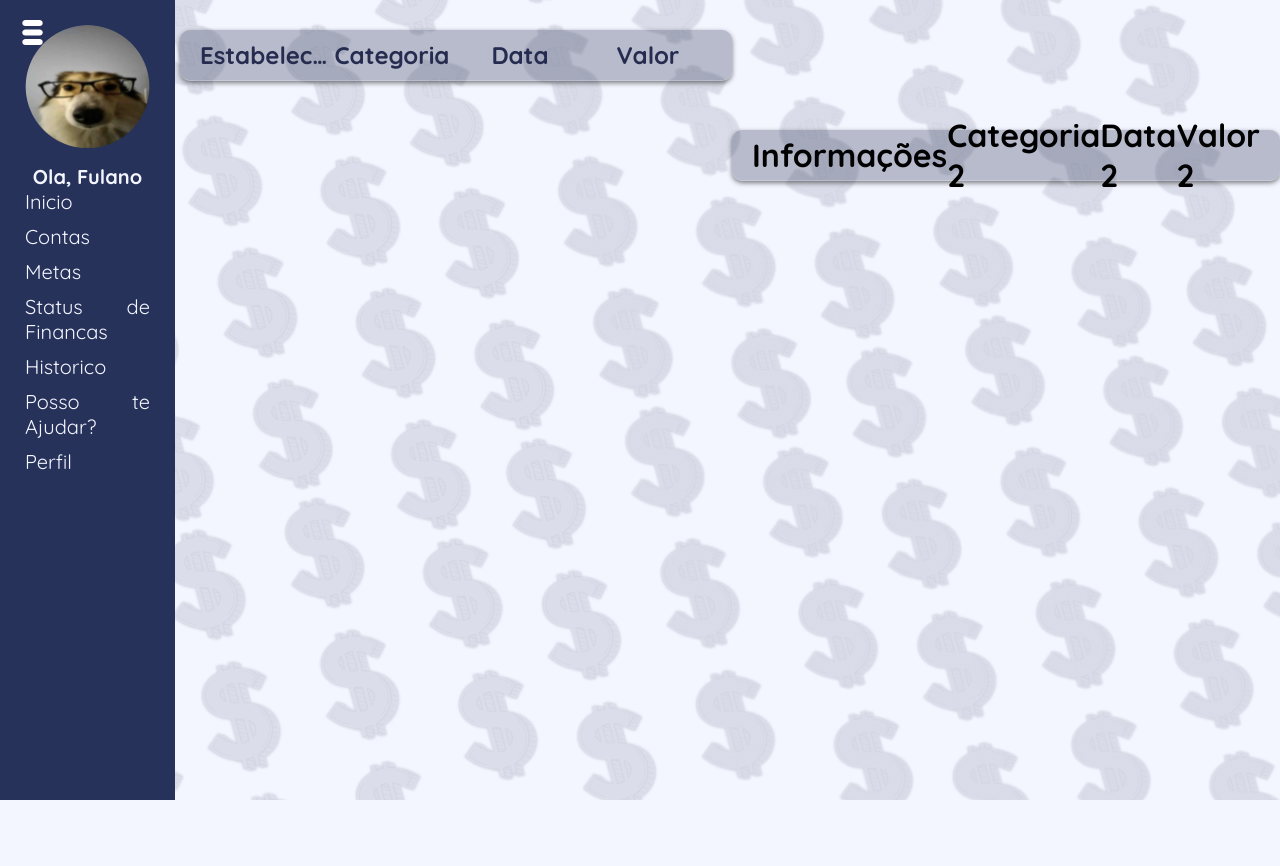
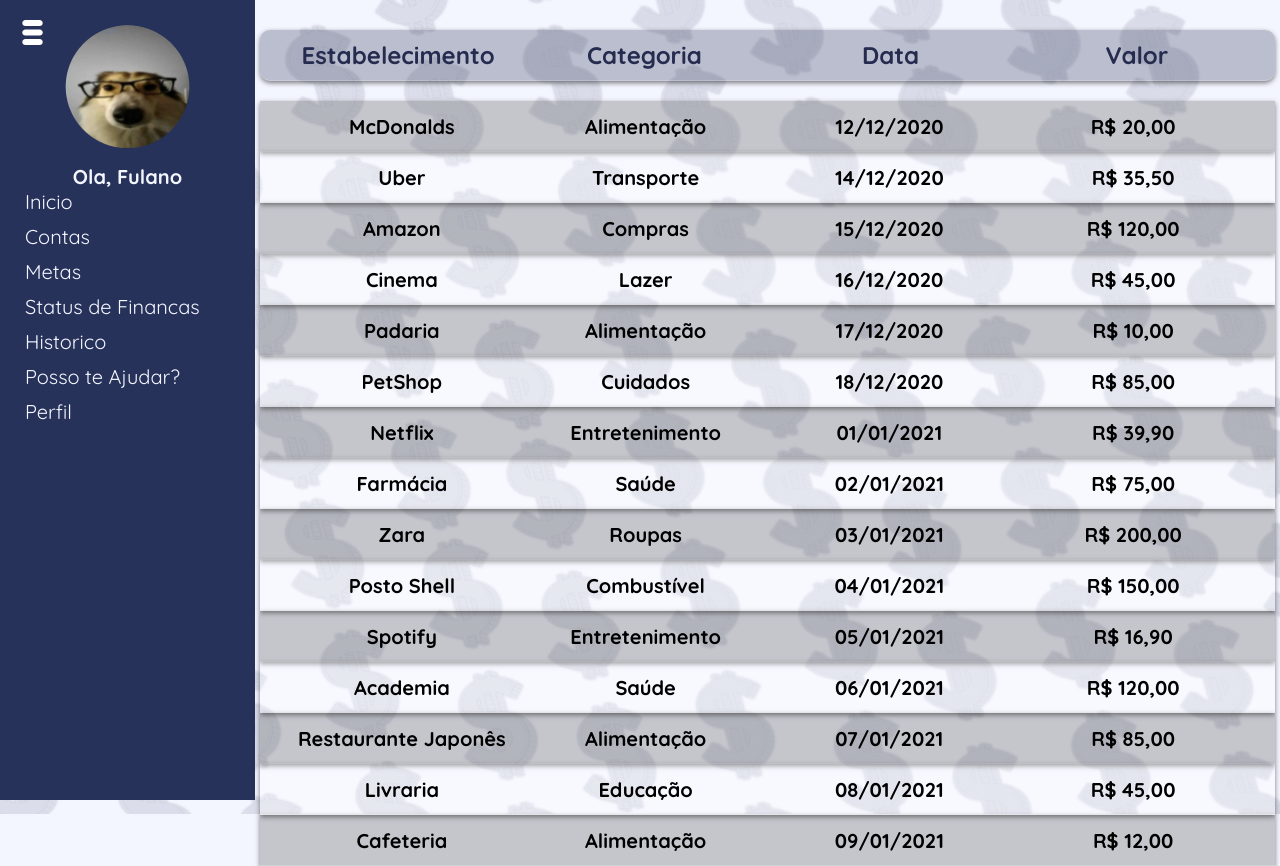
Before and after one commit to EmillySatiro/PATOCAST_DESENVOLVIMENTO_WEB, a website: page src/views/navigation/operacoes.htm in a window 1280 px wide. Before the commit the page ends 800 px from the top, so only its background shows below. Drawn offline with nearby package versions, Linux system fonts and the light colour scheme; files that its build step writes are made by us from their sources; files whose address does not match are found by name.

Commit message:
Adiciona nova estrutura de exibição para operações financeiras, incluindo barras horizontais e estilização aprimorada. Remove a barra de informações anterior e organiza os dados em seções alternadas.

```diff
--- a/public/styles/operacoes-finaceiras.css
+++ b/public/styles/operacoes-finaceiras.css
@@ -16,15 +16,46 @@
     align-items: center; /* Centraliza os itens verticalmente */
     height: 50px;
     border-radius: 10px; /* Bordas arredondadas */
-    background-color: #252c4f49;
-    width: 1610px; /* Largura fixa da barra */
-    margin-top: 5px; /* Ajuste o espaçamento entre a barra e o topo */
+    background-color: #252c4f46;
+    width: auto; /* Largura fixa da barra */
     margin-left: 5px;
+    margin-right: 5px;
     margin-top: 30px;
+    margin-bottom: 20px;
     padding: 0 20px;
     box-shadow: 0px 2px 5px rgba(0, 0, 0, 0.5);
     border-bottom: 1px solid rgba(255, 255, 255, 0.2);
 }
+
+.info-cinza {
+    display: flex;
+    justify-content: space-between; /* Distribui os itens igualmente */
+    align-items: center; /* Centraliza os itens verticalmente */
+    height: 50px;
+    margin-left: 5px;
+    margin-right: 5px;
+    background-color: #4d4d4d49;
+    width: auto; /* Largura fixa da barra */
+
+    padding: 0 20px;
+    box-shadow: 0px 2px 5px rgba(0, 0, 0, 0.5);
+    border-bottom: 1px solid rgba(255, 255, 255, 0.2);
+}
+
+.info-branca {
+    display: flex;
+    justify-content: flex-start; /* Alinha os itens à esquerda */
+    align-items: center; /* Centraliza os itens verticalmente */
+    height: 50px;
+    margin-left: 5px;
+    margin-right: 5px;
+    background-color: #ffffff49;
+    width: auto; /* Largura fixa da barra */
+    padding: 0 20px;
+    box-shadow: 0px 2px 5px rgba(0, 0, 0, 0.5);
+    border-bottom: 1px solid rgba(255, 255, 255, 0.2);
+}
+
 
 .barra-horizontal h1 {
     color: #252C4F;
@@ -36,28 +67,9 @@
     overflow: hidden; /* Esconde qualquer texto que ultrapassar o limite */
     text-overflow: ellipsis; /* Adiciona "..." quando o texto é cortado */
 }
-
-
-
-
-
-.info {
-    display: flex;
-    justify-content: space-between; /* Distribui os itens igualmente */
-    align-items: center; /* Centraliza os itens verticalmente */
-    height: 50px;
-    border-radius: 10px; /* Bordas arredondadas */
-    background-color: #252c4f49;
-    width: 1510px; /* Largura fixa da barra */
-    margin-top: 130px;
-    padding: 0 20px;
-    box-shadow: 0px 2px 5px rgba(0, 0, 0, 0.5);
-    border-bottom: 1px solid rgba(255, 255, 255, 0.2);
-}
-
-.info h2 {
-    color: #252C4F;
-    font-size: 24px;
+.info-branca h1 {
+    color: #000000;
+    font-size: 20px;
     margin: 0;
     text-align: center;
     flex: 1 1 0; /* Flexível para ocupar o espaço disponível */
@@ -65,3 +77,46 @@
     overflow: hidden; /* Esconde qualquer texto que ultrapassar o limite */
     text-overflow: ellipsis; /* Adiciona "..." quando o texto é cortado */
 }
+.info-cinza h1 {
+    color: #000000;
+    font-size: 20px;
+    margin: 0;
+    text-align: center;
+    flex: 1 1 0; /* Flexível para ocupar o espaço disponível */
+    white-space: nowrap; /* Evita quebra de linha */
+    overflow: hidden; /* Esconde qualquer texto que ultrapassar o limite */
+    text-overflow: ellipsis; /* Adiciona "..." quando o texto é cortado */
+}
+
+
+
+
+.blocos {
+
+    flex-direction: column; /* Organiza os blocos verticalmente */
+    width: 100%; /* Faz o contêiner ocupar toda a largura */
+}
+html, body {
+    margin: 0; /* Remove margens padrão */
+    padding: 0; /* Remove espaçamento padrão */
+    width: 100%; /* Garante largura total */
+    height: 100%; /* Garante altura total */
+}
+
+.bloco {
+    border: 1px solid #ccc; /* Para visualização */
+    padding: 10px;
+    background-color: #f9f9f9;
+    width: auto;
+}
+
+.barra-horizontal {
+    display: flex;
+    justify-content: space-between; /* Distribui os itens horizontalmente */
+    gap: 10px; /* Espaço entre os itens */
+}
+
+.barra-item {
+    font-size: 16px;
+    color: #333;
+}
--- a/public/styles/style.css
+++ b/public/styles/style.css
@@ -95,7 +95,6 @@
     font-style: normal;
     font-size: 20;
     transition: all 0.5s ease; /* Suaviza a transição */
-
     color: var(--claro);
 }
 
--- a/src/views/navigation/operacoes.htm
+++ b/src/views/navigation/operacoes.htm
@@ -7,21 +7,113 @@
 {% block content %}
     {% include "../partials/navigation.htm" %}
 
+    <div class="blocos">
     <!-- Barra horizontal de cabeçalhos -->
-    <div class="barra-horizontal">
-        <h1 class="barra-item">Estabelecimento</h1>
-        <h1 class="barra-item">Categoria</h1>
-        <h1 class="barra-item">Data</h1>
-        <h1 class="barra-item">Valor</h1>
+        <div class="barra-horizontal">
+            <h1 class="barra-item">Estabelecimento</h1>
+            <h1 class="barra-item">Categoria</h1>
+            <h1 class="barra-item">Data</h1>
+            <h1 class="barra-item">Valor</h1>
+        </div>
+
+    <!-- Barra horizontal de conteúdo -->
+    <div class="info-cinza">
+        <h1 class="barra-item">McDonalds</h1>
+        <h1 class="barra-item">Alimentação</h1>
+        <h1 class="barra-item">12/12/2020</h1>
+        <h1 class="barra-item">R$ 20,00</h1>
+    </div>
+    <div class="info-branca">
+        <h1 class="barra-item">Uber</h1>
+        <h1 class="barra-item">Transporte</h1>
+        <h1 class="barra-item">14/12/2020</h1>
+        <h1 class="barra-item">R$ 35,50</h1>
+    </div>
+    <div class="info-cinza">
+        <h1 class="barra-item">Amazon</h1>
+        <h1 class="barra-item">Compras</h1>
+        <h1 class="barra-item">15/12/2020</h1>
+        <h1 class="barra-item">R$ 120,00</h1>
+    </div>
+    <div class="info-branca">
+        <h1 class="barra-item">Cinema</h1>
+        <h1 class="barra-item">Lazer</h1>
+        <h1 class="barra-item">16/12/2020</h1>
+        <h1 class="barra-item">R$ 45,00</h1>
+    </div>
+    <div class="info-cinza">
+        <h1 class="barra-item">Padaria</h1>
+        <h1 class="barra-item">Alimentação</h1>
+        <h1 class="barra-item">17/12/2020</h1>
+        <h1 class="barra-item">R$ 10,00</h1>
+    </div>
+    <div class="info-branca">
+        <h1 class="barra-item">PetShop</h1>
+        <h1 class="barra-item">Cuidados</h1>
+        <h1 class="barra-item">18/12/2020</h1>
+        <h1 class="barra-item">R$ 85,00</h1>
+    </div>
+    <div class="info-cinza">
+        <h1 class="barra-item">Netflix</h1>
+        <h1 class="barra-item">Entretenimento</h1>
+        <h1 class="barra-item">01/01/2021</h1>
+        <h1 class="barra-item">R$ 39,90</h1>
+    </div>
+    <div class="info-branca">
+        <h1 class="barra-item">Farmácia</h1>
+        <h1 class="barra-item">Saúde</h1>
+        <h1 class="barra-item">02/01/2021</h1>
+        <h1 class="barra-item">R$ 75,00</h1>
+    </div>
+    <div class="info-cinza">
+        <h1 class="barra-item">Zara</h1>
+        <h1 class="barra-item">Roupas</h1>
+        <h1 class="barra-item">03/01/2021</h1>
+        <h1 class="barra-item">R$ 200,00</h1>
+    </div>
+    <div class="info-branca">
+        <h1 class="barra-item">Posto Shell</h1>
+        <h1 class="barra-item">Combustível</h1>
+        <h1 class="barra-item">04/01/2021</h1>
+        <h1 class="barra-item">R$ 150,00</h1>
+    </div>
+    <div class="info-cinza">
+        <h1 class="barra-item">Spotify</h1>
+        <h1 class="barra-item">Entretenimento</h1>
+        <h1 class="barra-item">05/01/2021</h1>
+        <h1 class="barra-item">R$ 16,90</h1>
+    </div>
+    <div class="info-branca">
+        <h1 class="barra-item">Academia</h1>
+        <h1 class="barra-item">Saúde</h1>
+        <h1 class="barra-item">06/01/2021</h1>
+        <h1 class="barra-item">R$ 120,00</h1>
+    </div>
+    <div class="info-cinza">
+        <h1 class="barra-item">Restaurante Japonês</h1>
+        <h1 class="barra-item">Alimentação</h1>
+        <h1 class="barra-item">07/01/2021</h1>
+        <h1 class="barra-item">R$ 85,00</h1>
+    </div>
+    <div class="info-branca">
+        <h1 class="barra-item">Livraria</h1>
+        <h1 class="barra-item">Educação</h1>
+        <h1 class="barra-item">08/01/2021</h1>
+        <h1 class="barra-item">R$ 45,00</h1>
+    </div>
+    <div class="info-cinza">
+        <h1 class="barra-item">Cafeteria</h1>
+        <h1 class="barra-item">Alimentação</h1>
+        <h1 class="barra-item">09/01/2021</h1>
+        <h1 class="barra-item">R$ 12,00</h1>
+    </div>
+
+
+
     </div>
 
     <!-- Barra de informações -->
-    <div class="info">
-        <h1 class="info-item">Informações</h1>
-        <h1 class="info-item">Categoria 2</h1>
-        <h1 class="info-item">Data 2</h1>
-        <h1 class="info-item">Valor 2</h1>
-    </div>
+
 {% endblock %}
 
 {% block script %}
```
